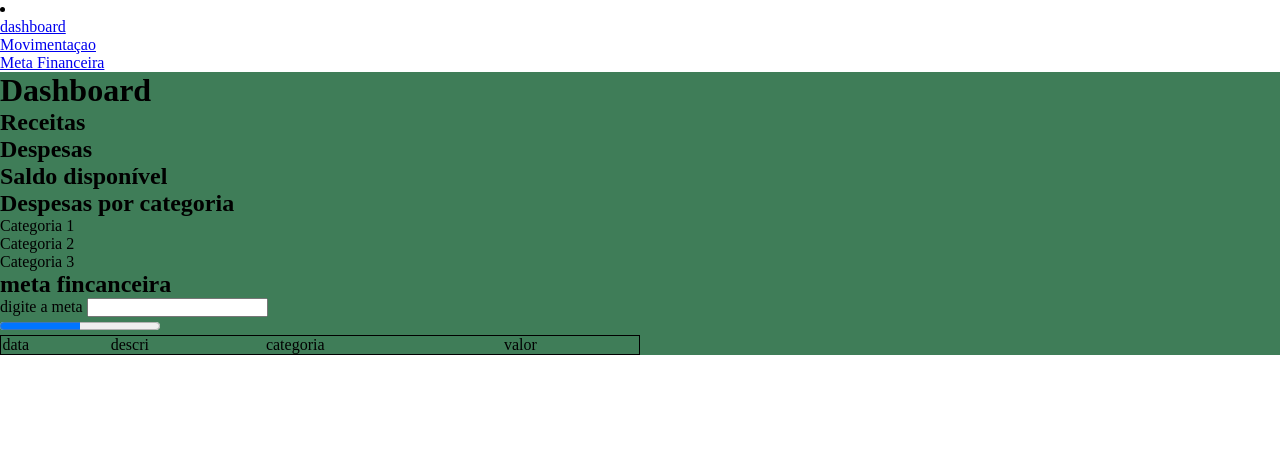
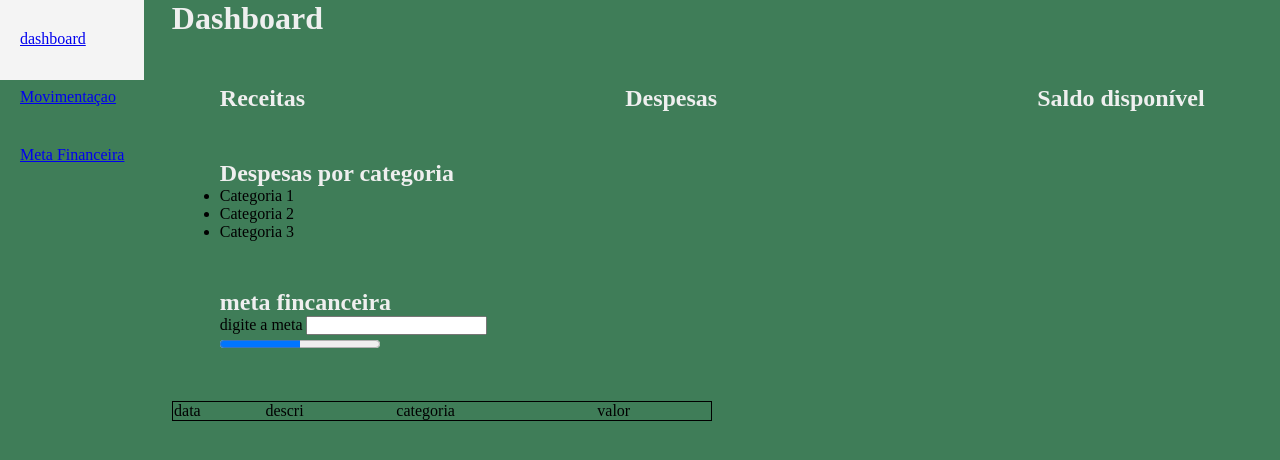
Before and after one commit to betaot/Dashboard-Financeiro, a plain HTML site: page index.html in a window 1280 px wide. Drawn offline with Linux system fonts and the light colour scheme.

Commit message:
termino do html junto com css inicial

```diff
--- a/index.html
+++ b/index.html
@@ -19,7 +19,7 @@
 
     <main>
         <h1>Dashboard</h1>
-        <section>
+        <section class="financeiro">
             <h2>Receitas</h2>
             <p id="ganhos"></p>
             <h2>Despesas</h2>
--- a/style.css
+++ b/style.css
@@ -1,7 +1,26 @@
 * {
   margin: 0;
   padding: 0;
-
+}
+header {
+  height: 80px;
+  background-color: #f4f4f4;
+}
+section{
+  margin:3rem
+}
+.nav-bar {
+  display: flex;
+  flex-direction: column;
+  align-items: flex-start;
+  gap: 40px;
+  max-width: 1200px;
+  margin: 0 auto;
+  padding: 30px 20px;
+}
+.financeiro{
+  display:flex;
+  gap:10rem;
 }
 table {
   width: 50%;
@@ -9,6 +28,12 @@ table {
   border-collapse:collapse;
 }
 
-main {
+body {
   background-color: #3F7D58;
+  display: flex;
+  justify-content: space-between;
 }
+
+h1, h2 {
+  color: #EFEFEF;
+}
```
Also changed, not shown: pages/meta.html (+1 -1 lines), pages/movimentacao.html (+1 -1 lines).
